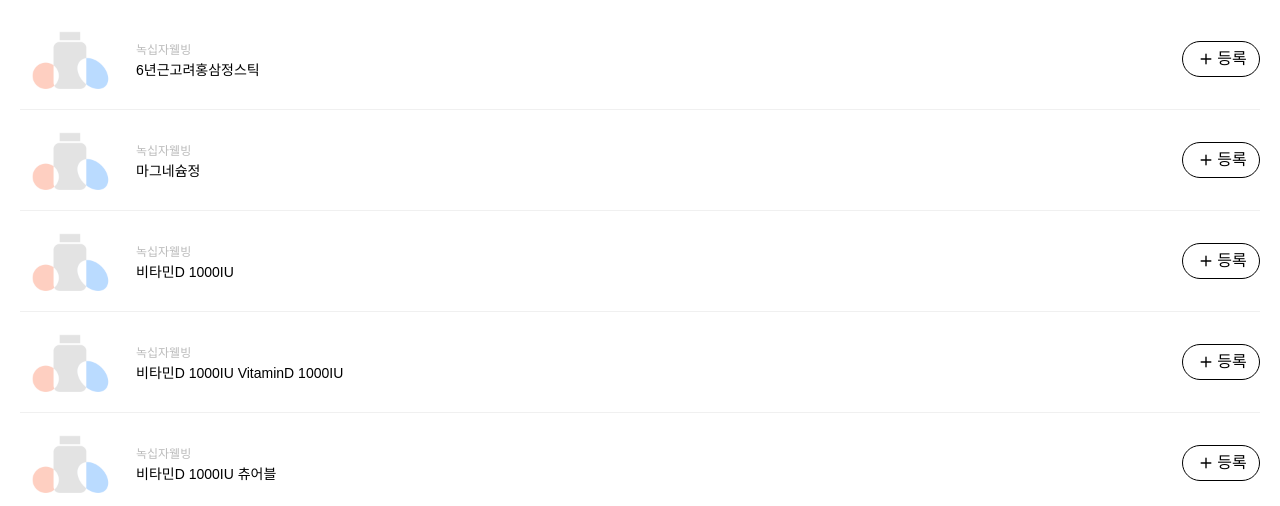
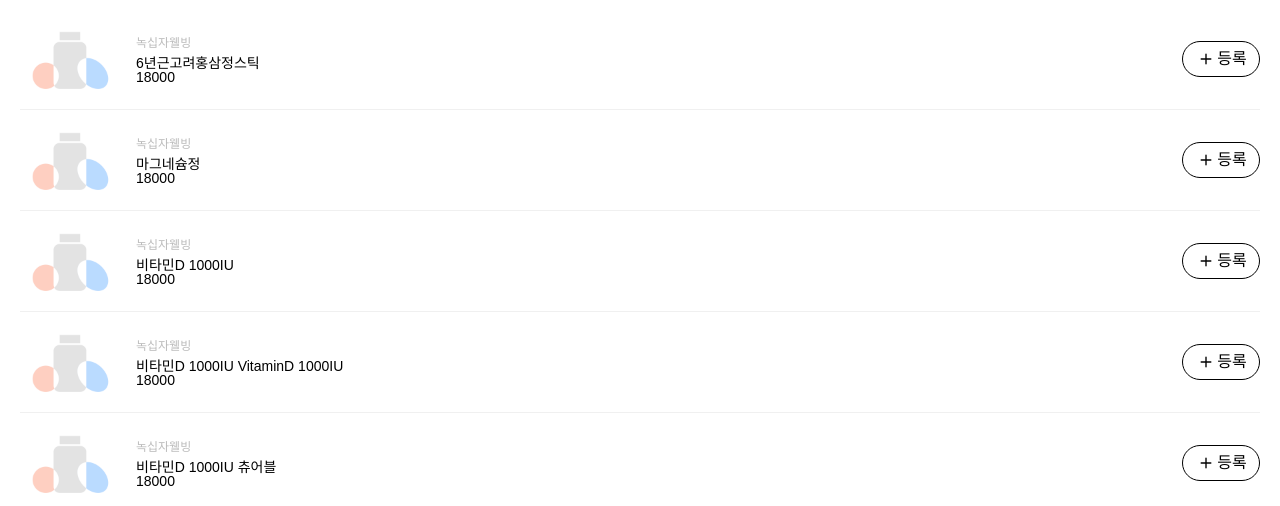
Before and after one commit to wanted-freepass/wanted_energybalance, a React (Create React App) app: page / in a window 1280 px wide. Shown: the part 294-800 px from the top of the page. Built offline with nearby package versions, Linux system fonts and the light colour scheme.

Commit message:
Add : 가격 추가

```diff
--- a/src/components/Product/Product.tsx
+++ b/src/components/Product/Product.tsx
@@ -21,6 +21,7 @@
                 <S.ProductContent>
                   <S.BrandName>{product.brand}</S.BrandName>
                   <S.ProductName>{product.product}</S.ProductName>
+                  <S.ProductName>{product.price}</S.ProductName>
                 </S.ProductContent>
               </S.ProductConWrap>
               <S.ProductConWrap>
```
